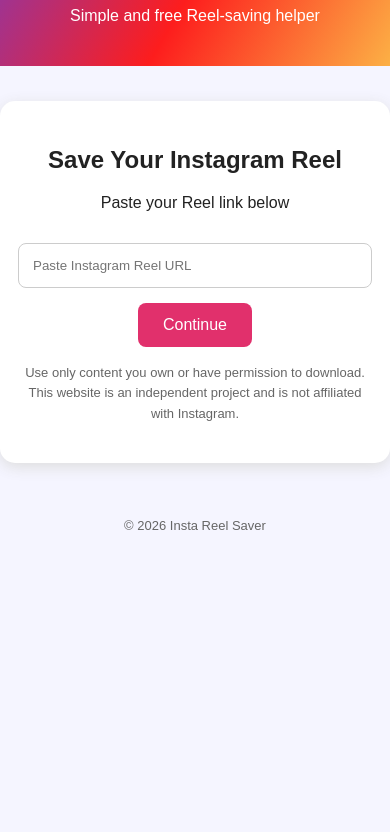
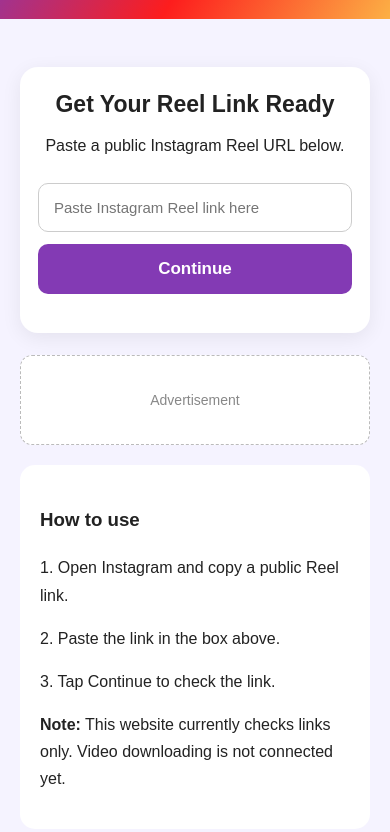
Before and after one commit to mush7860/Insta-Reel-Saver, a plain HTML site: page index.html in a window 390 px wide. Shown: the part 99-931 px from the top of the page. Before the commit the page ends 844 px from the top, so only its background shows below. Drawn offline with Linux system fonts and the light colour scheme.

Commit message:
Refactor index.html for improved design and functionality
Updated HTML structure and styles for better layout and user experience. Insta Reel Saver is a simple, mobile-friendly website for checking Instagram Reel links. Paste a public Instagram Reel URL to check whether the link is valid. The website is designed to be easy to use on mobile phones and computers. Please respect content creators' rights and Instagram's terms of service. Video downloading is not currently available.

```diff
--- a/index.html
+++ b/index.html
@@ -1,98 +1,158 @@
-<!DOCTYPE html><html lang="en">
+<!DOCTYPE html>
+<html lang="en">
 <head>
 <meta charset="UTF-8">
 <meta name="viewport" content="width=device-width, initial-scale=1.0">
 <title>Insta Reel Saver</title>
+<meta name="description" content="Insta Reel Saver - A simple and mobile-friendly Instagram Reel link tool.">
 <style>
-body {
-  margin: 0;
-  font-family: Arial, sans-serif;
-  background: #f5f5ff;
-  text-align: center;
-  color: #222;
+*{box-sizing:border-box}
+body{
+  margin:0;
+  font-family:Arial,sans-serif;
+  background:#f5f3ff;
+  color:#222;
 }
-header {
-  background: linear-gradient(120deg, #833ab4, #fd1d1d, #fcb045);
-  color: white;
-  padding: 25px 10px;
+header{
+  background:linear-gradient(120deg,#833ab4,#fd1d1d,#fcb045);
+  color:white;
+  text-align:center;
+  padding:28px 15px;
 }
-main {
-  background: white;
-  max-width: 450px;
-  margin: 35px auto;
-  padding: 25px 18px;
-  border-radius: 15px;
-  box-shadow: 0 4px 15px #ddd;
+header h1{margin:0;font-size:30px}
+header p{margin:10px 0 0;font-size:15px}
+.container{
+  max-width:520px;
+  margin:28px auto;
+  padding:20px;
 }
-input {
-  box-sizing: border-box;
-  width: 100%;
-  padding: 14px;
-  border: 1px solid #ccc;
-  border-radius: 8px;
-  margin: 15px 0;
+.card{
+  background:white;
+  padding:24px 18px;
+  border-radius:18px;
+  box-shadow:0 5px 20px #00000012;
+  text-align:center;
 }
-button {
-  background: #e1306c;
-  color: white;
-  padding: 13px 25px;
-  border: none;
-  border-radius: 8px;
-  font-size: 16px;
+h2{font-size:23px;margin-top:0}
+input{
+  width:100%;
+  padding:15px;
+  border:1px solid #ccc;
+  border-radius:10px;
+  font-size:15px;
+  margin:12px 0;
 }
-.note {
-  font-size: 13px;
-  color: #666;
-  line-height: 1.6;
+button{
+  width:100%;
+  padding:15px;
+  border:0;
+  border-radius:10px;
+  background:#833ab4;
+  color:white;
+  font-size:17px;
+  font-weight:bold;
+  cursor:pointer;
 }
-footer {
-  padding: 20px;
-  color: #666;
-  font-size: 13px;
+button:hover{background:#692b91}
+#message{
+  margin-top:15px;
+  font-size:14px;
+  overflow-wrap:anywhere;
+}
+.ad{
+  margin-top:22px;
+  min-height:90px;
+  background:#fff;
+  border:1px dashed #bbb;
+  border-radius:12px;
+  display:flex;
+  justify-content:center;
+  align-items:center;
+  color:#888;
+  font-size:14px;
+}
+.info{
+  background:white;
+  margin-top:20px;
+  padding:20px;
+  border-radius:15px;
+  line-height:1.7;
+}
+footer{
+  text-align:center;
+  padding:22px 12px;
+  color:#666;
+  font-size:13px;
 }
 </style>
 </head>
 <body>
+
 <header>
   <h1>📥 Insta Reel Saver</h1>
-  <p>Simple and free Reel-saving helper</p>
+  <p>A simple tool for Instagram Reel links</p>
 </header>
-<main>
-  <h2>Save Your Instagram Reel</h2>
-  <p>Paste your Reel link below</p>
-  <form id="reelForm">
-    <input type="url" id="reelLink"
-      placeholder="Paste Instagram Reel URL"
-      required>
-    <button type="submit">Continue</button>
-  </form>
-  <p id="message"></p>
-  <p class="note">
-    Use only content you own or have permission to download.
-    This website is an independent project and is not affiliated
-    with Instagram.
-  </p>
-</main>
-<footer>© 2026 Insta Reel Saver</footer>
+
+<div class="container">
+  <div class="card">
+    <h2>Get Your Reel Link Ready</h2>
+    <p>Paste a public Instagram Reel URL below.</p>
+
+    <input
+      type="url"
+      id="reelUrl"
+      placeholder="Paste Instagram Reel link here"
+      aria-label="Instagram Reel URL"
+    >
+
+    <button onclick="checkLink()">Continue</button>
+
+    <div id="message" role="status"></div>
+  </div>
+
+  <div class="ad">
+    Advertisement
+  </div>
+
+  <div class="info">
+    <h3>How to use</h3>
+    <p>1. Open Instagram and copy a public Reel link.</p>
+    <p>2. Paste the link in the box above.</p>
+    <p>3. Tap Continue to check the link.</p>
+    <p><strong>Note:</strong> This website currently checks links only. Video downloading is not connected yet.</p>
+  </div>
+</div>
+
+<footer>
+  © 2026 Insta Reel Saver
+  <p>Respect creators' rights and Instagram's terms.</p>
+</footer>
+
 <script>
-document.getElementById("reelForm").addEventListener("submit", function(e) {
-  e.preventDefault();
-  const link = document.getElementById("reelLink").value.trim();
+function checkLink(){
+  const input = document.getElementById("reelUrl");
+  const message = document.getElementById("message");
+  const value = input.value.trim();
+
   try {
-    const url = new URL(link);
-    if (url.hostname === "instagram.com" ||
-        url.hostname.endsWith(".instagram.com")) {
-      document.getElementById("message").textContent =
-        "Link entered successfully. Actual video downloading is not connected yet.";
+    const url = new URL(value);
+    const host = url.hostname.toLowerCase();
+
+    if (
+      (host === "instagram.com" || host.endsWith(".instagram.com")) &&
+      url.protocol === "https:"
+    ) {
+      message.textContent =
+        "Link looks valid. Actual video downloading is not available yet.";
     } else {
-      document.getElementById("message").textContent =
-        "Please enter a valid Instagram link.";
+      message.textContent =
+        "Please enter a valid Instagram URL starting with https://";
     }
-  } catch {
-    document.getElementById("message").textContent =
-      "Please enter a valid URL.";
+  } catch (e) {
+    message.textContent = "Please paste a valid Instagram Reel link.";
   }
-});
+}
 </script>
+
 </body>
 </html>
```
